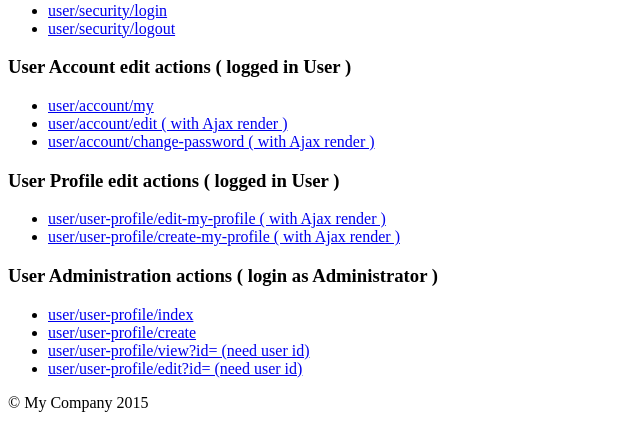
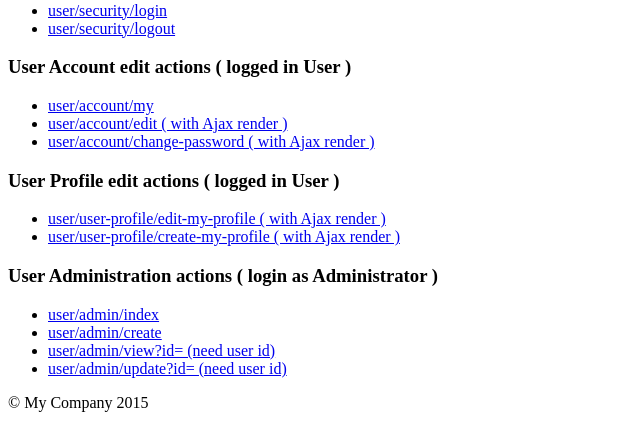
Before and after one commit to plathir/my-yii-adv, a Yii app: template frontend/views/site/index.php in a window 1280 px wide. Shown: the part 535-963 px from the top of the page, without its empty margins (0-640 px from the left). Run offline with PHP 8.4 and a stand-in for Yii, Linux system fonts and the light colour scheme; the template is opened without the code that fills it, so the values that code supplies are empty; some libraries are stand-ins or nearby versions.

Commit message:
users Admin

```diff
--- a/frontend/views/site/index.php
+++ b/frontend/views/site/index.php
@@ -65,10 +65,10 @@ $this->title = 'My Yii Application';
             <h3>User Administration actions ( login as Administrator ) </h3>
 
             <ul>
-                <li><?= Html::a('user/user-profile/index', ['user/user-profile/index']) ?> </li>
-                <li><?= Html::a('user/user-profile/create', ['user/user-profile/create']) ?> </li>
-                <li><?= Html::a('user/user-profile/view?id= (need user id)', ['user/user-profile/view?id=']) ?> </li>
-                <li><?= Html::a('user/user-profile/edit?id= (need user id)', ['user/user-profile/edit?id=']) ?> </li>
+                <li><?= Html::a('user/admin/index', ['user/admin/index']) ?> </li>
+                <li><?= Html::a('user/admin/create', ['user/admin/create']) ?> </li>
+                <li><?= Html::a('user/admin/view?id= (need user id)', ['user/admin/view?id=']) ?> </li>
+                <li><?= Html::a('user/admin/update?id= (need user id)', ['user/admin/update?id=']) ?> </li>
             </ul>
         </div>
     </div>
```
Also changed, not shown: 1 other file.
